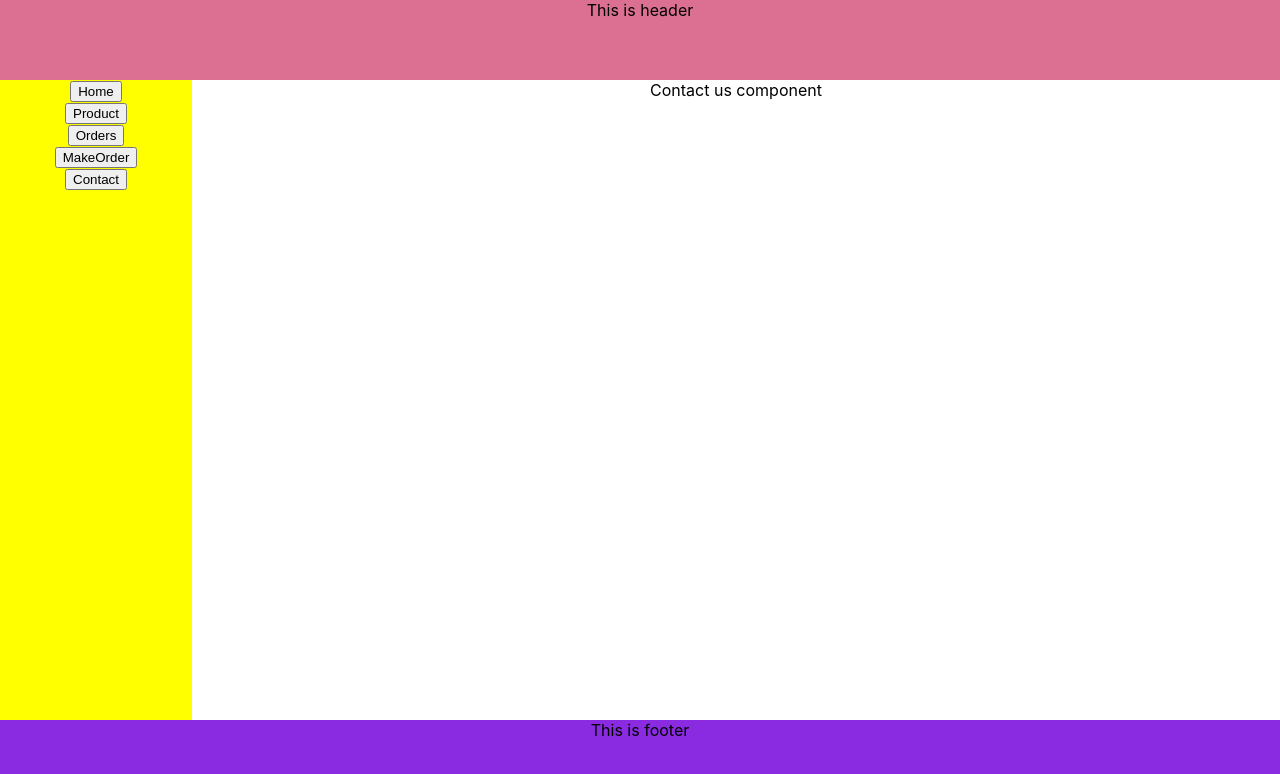
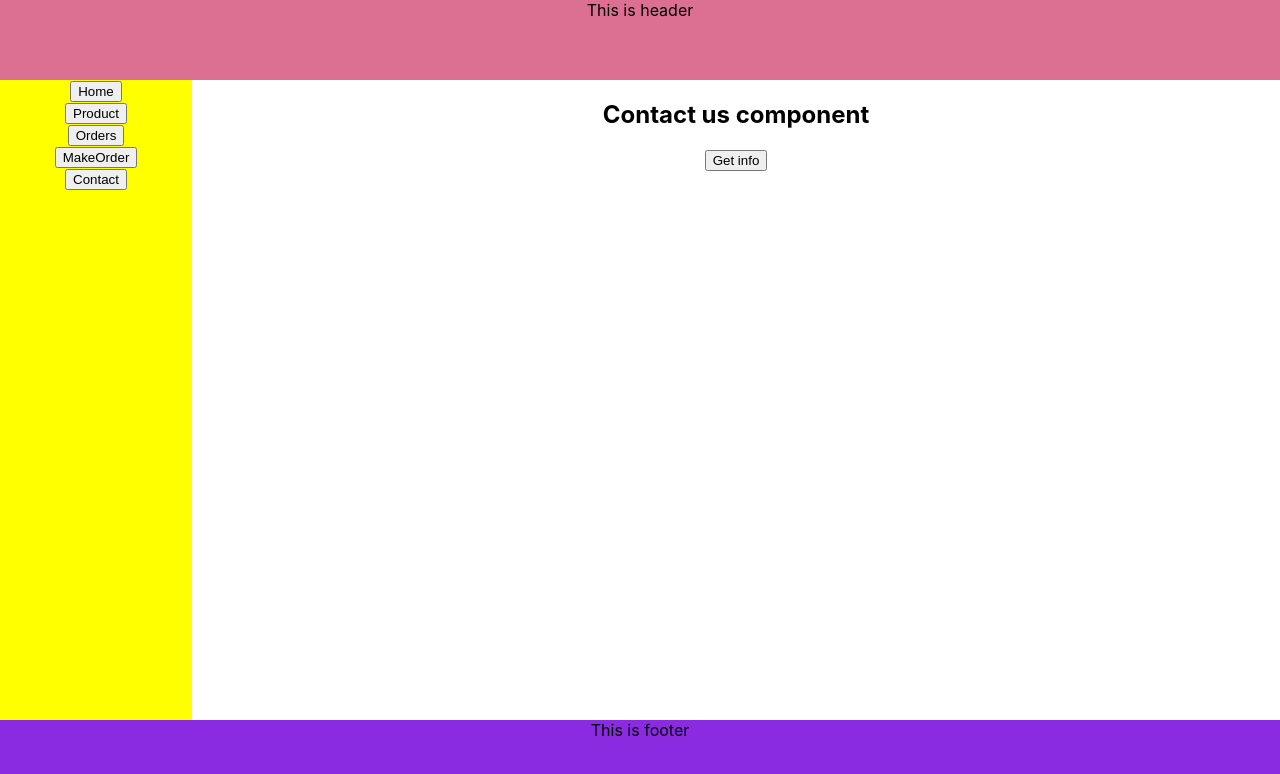
Before and after one commit to EdenGenetTasama/GumFactory-, a React (Create React App) app: page /contact in a window 1280 px wide. Shown: the top 774 px of the page. Built offline with nearby package versions, Linux system fonts and the light colour scheme.

Commit message:
add fetch function

```diff
--- a/src/components/ContactUsCompnonet/ContactUs.jsx
+++ b/src/components/ContactUsCompnonet/ContactUs.jsx
@@ -1,8 +1,24 @@
+import { useState } from "react";
 
 
 const Contact=()=>{
+const [apiData , setApiData] = useState([]);
+    const CallToApi=()=>{
+        fetch("https://moviesmern.herokuapp.com/movies/all")
+        .then(respond=>respond.json())
+        // .then(jasonData => console.log(jasonData))
+        .then(jasonData => setApiData(jasonData.data))
+        .catch(error => console.log("error", error));
 
-    return(<div>Contact us component</div>)
+    }
+
+    return(<div>
+        <h2>Contact us component</h2>
+        <button type="button" onClick={CallToApi}>Get info</button>
+        {apiData.map((item)=>
+            <p>{item.movieName}</p>
+        )}
+        </div>)
 }
 
 export default Contact;
--- a/src/components/OrdersComponent/Orders.jsx
+++ b/src/components/OrdersComponent/Orders.jsx
@@ -5,7 +5,7 @@ const Orders = () => {
   const {info,setInfo} = useContext(AgentContext);
 
 const UpInOne=()=>{
-    setInfo(parseInt(info.numberOfOrders)+1);
+    setInfo({...info.numberOfOrders+1});
     console.log(info.numberOfOrders);
 }
 
```
Also changed, not shown: src/components/MakeOrderComonent/MakeOrder.jsx (+0 -12 lines).
